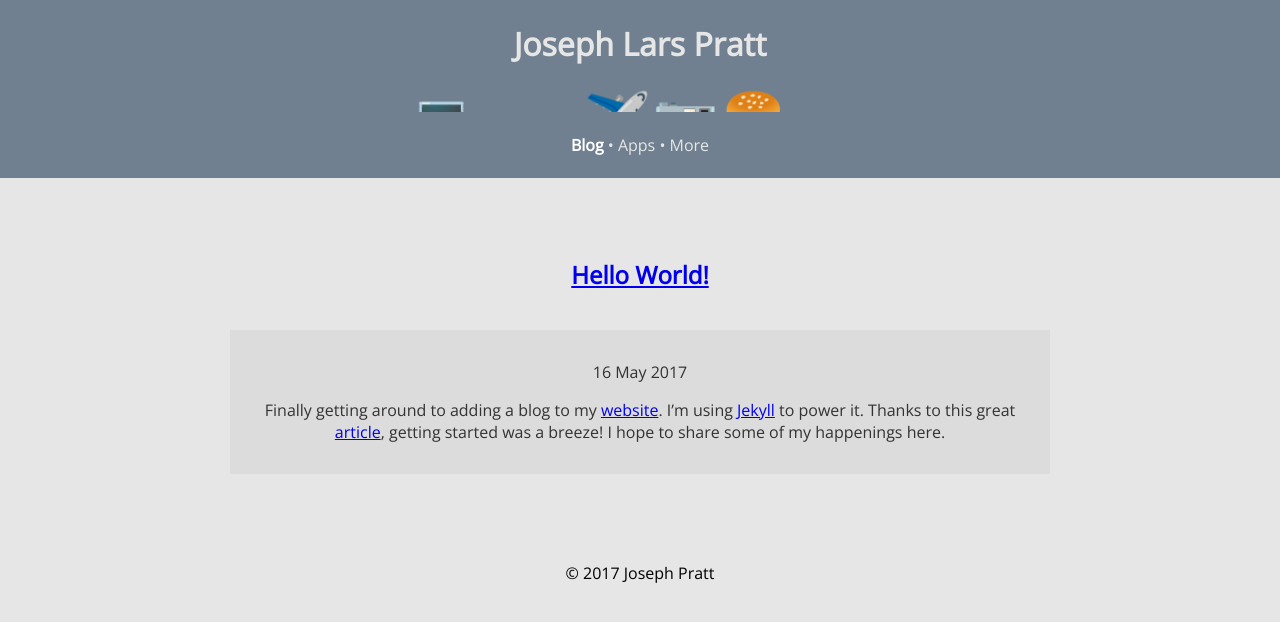
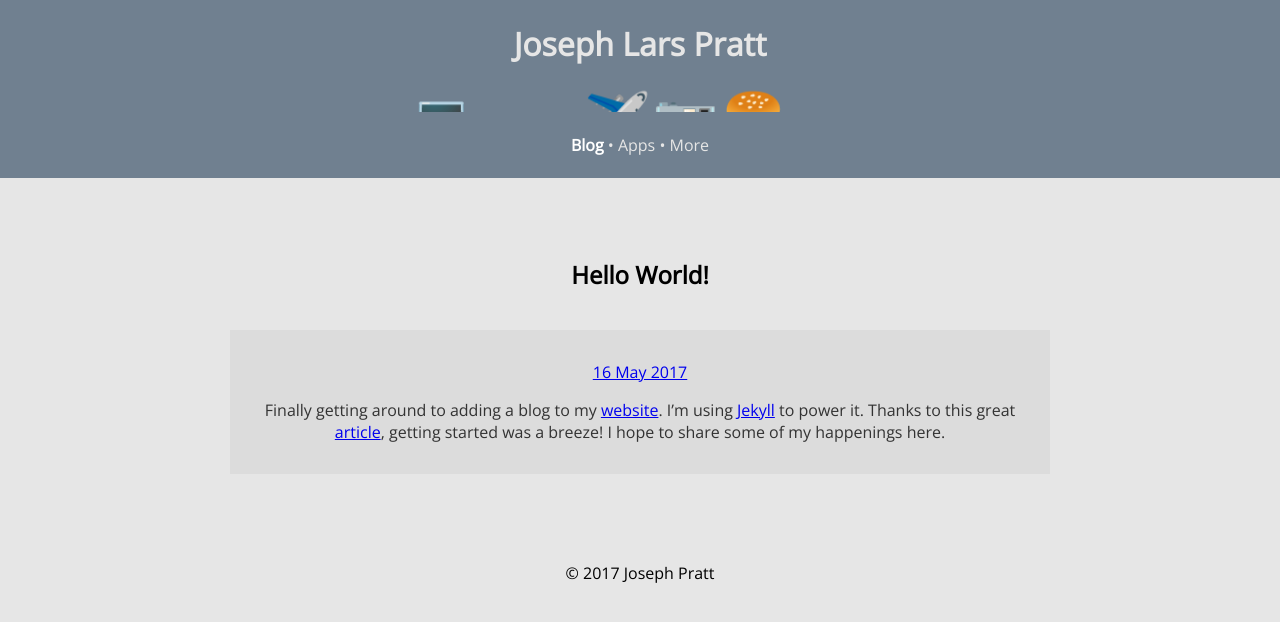
Before and after one commit to JosephLars/JosephLars.github.io, a Jekyll site: the page built from index.html, in a window 1280 px wide. Shown: the top 622 px of the page. Built offline with Jekyll 4.4.1, drawn with Linux system fonts in a browser that asks for light colours; emoji names are drawn with the system emoji font.

Commit message:
Update index.html
Modify post layout

```diff
--- a/index.html
+++ b/index.html
@@ -4,9 +4,9 @@ title: Joseph Lars Pratt
 ---
 
 {% for post in site.posts %}
-<h2><a href="{{ post.url }}" title="{{ post.title }}">{{ post.title }}</a></h2>
+<h2>{{ post.title }}</h2>
 <div class=content>
-  <p>{{ post.date | date_to_string }}</p>
+  <p><a href="{{ post.url }}" title="{{ post.date | date_to_string }}">{{ post.date | date_to_string }}</a></p>
   <p>{{post.content}}</p>
 </div>
 {% endfor %}
```
